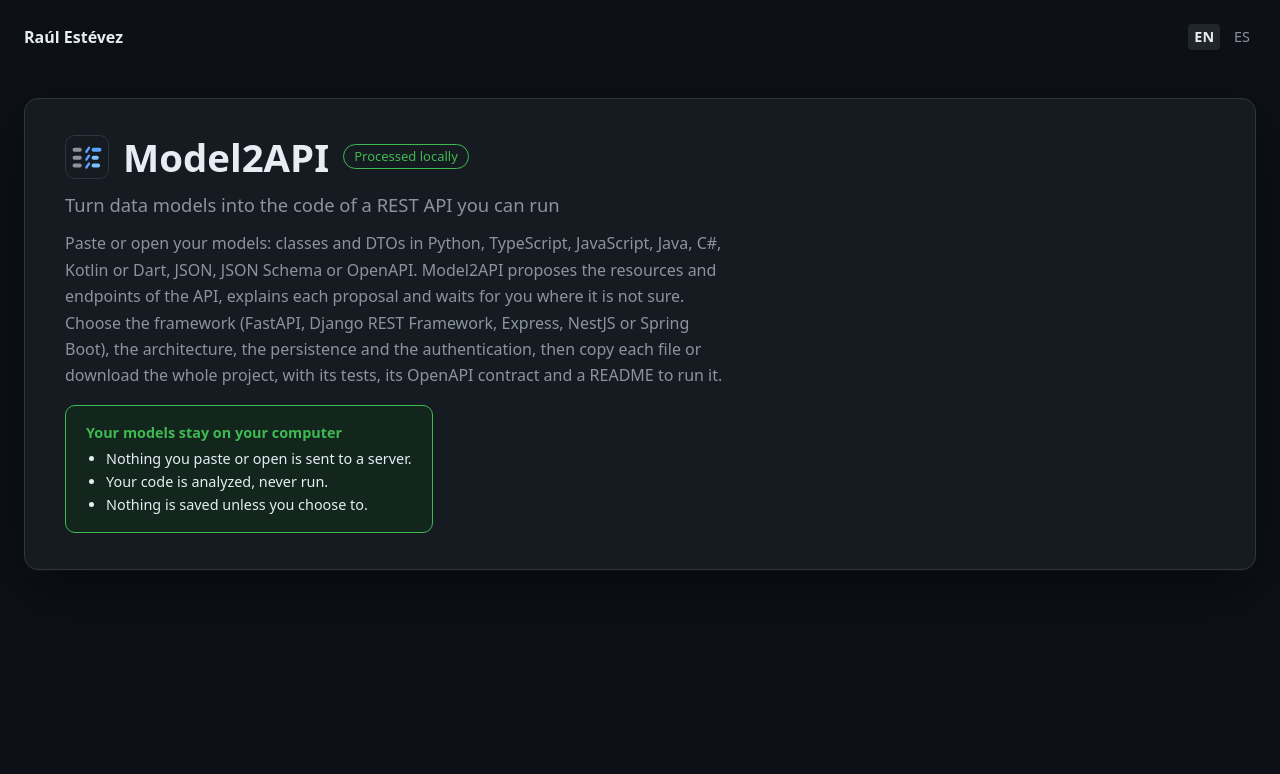
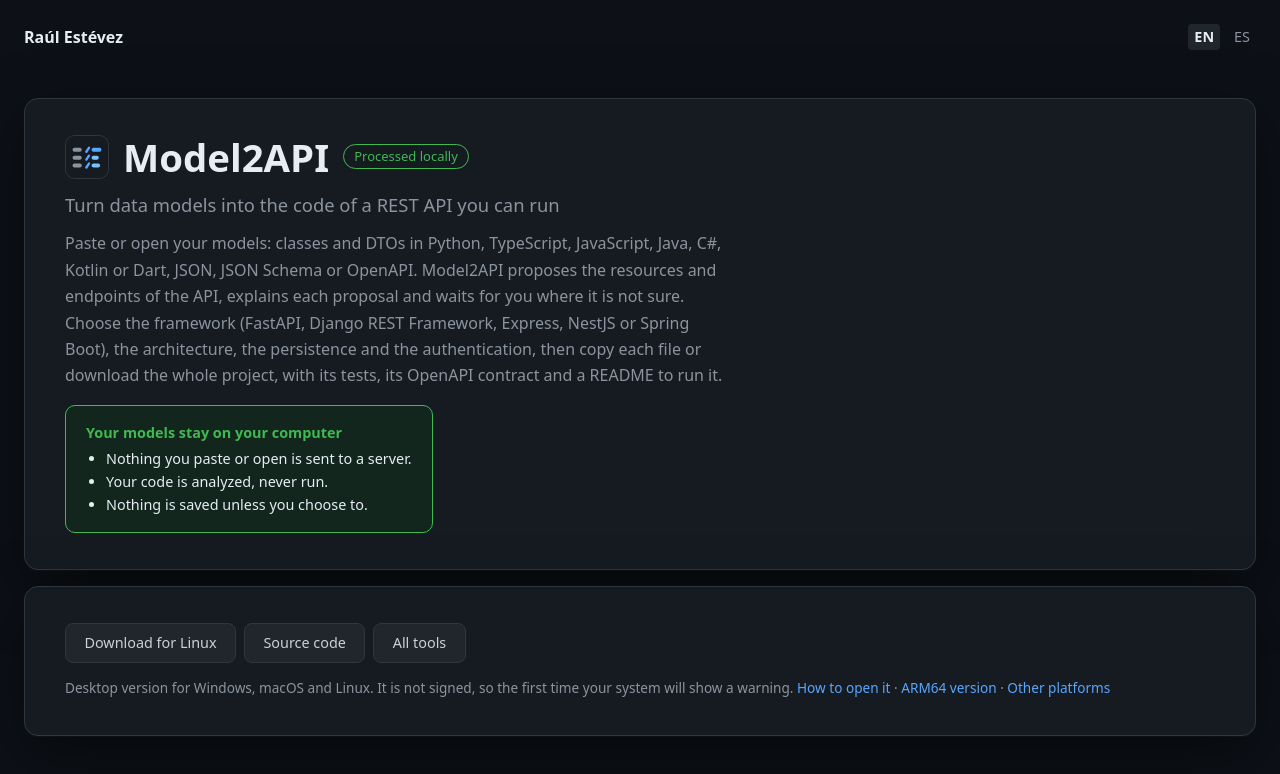
Before and after one commit to RaulEstevezA/Controller2API, a React (Vite) app in the folder web/: page / in a window 1280 px wide. Shown: the top 774 px of the page. Built offline with nearby package versions, Linux system fonts and the light colour scheme.

Commit message:
feat: add the links window with the desktop download

```diff
--- a/web/src/App.tsx
+++ b/web/src/App.tsx
@@ -3,6 +3,7 @@
  */
 import { AppHeader } from './components/layout/AppHeader.tsx'
 import { IntroPanel } from './components/layout/IntroPanel.tsx'
+import { LinksPanel } from './components/layout/LinksPanel.tsx'
 import './App.css'
 
 /** The whole tool, in a single screen (personal_web_style `layouts/tool-page.md`). */
@@ -12,6 +13,7 @@ function App() {
       <AppHeader />
       <main className="app__main">
         <IntroPanel />
+        <LinksPanel />
       </main>
     </div>
   )
--- /dev/null
+++ b/web/src/components/layout/LinksPanel.css
@@ -0,0 +1,21 @@
+/* Links window (personal_web_style layouts/tool-page.md, "Enlaces finales"). */
+
+.links {
+  display: flex;
+  flex-direction: column;
+  gap: 14px;
+  margin-top: var(--space-16);
+  padding: var(--window-padding);
+}
+
+.links__note {
+  color: var(--muted);
+  font-size: var(--font-note);
+  line-height: var(--leading-code);
+}
+
+@media (max-width: 600px) {
+  .links {
+    padding: var(--window-padding-mobile);
+  }
+}
--- /dev/null
+++ b/web/src/components/layout/LinksPanel.tsx
@@ -0,0 +1,75 @@
+/**
+ * Links window under the workspace: the desktop download for the visitor's system, the source code and the
+ * other tools (personal_web_style layouts/tool-page.md, "Enlaces finales").
+ */
+import { useEffect, useState } from 'react'
+import { detectArchitecture, detectPlatform, downloadUrl, hasArchitectureChoice, type Architecture } from '../../app/desktopDownload.ts'
+import { RELEASES_URL, SOURCE_URL, TOOLS_URL } from '../../app/links.ts'
+import { useI18n } from '../../i18n/useI18n.ts'
+import './LinksPanel.css'
+
+// Read once: the system does not change while the page is open
+const platform = detectPlatform(navigator)
+const ARCHITECTURE_NAMES: Record<Architecture, string> = { x64: 'x64', arm64: 'ARM64' }
+
+/** Download, source code and all tools, with a note on the unsigned desktop version. */
+export function LinksPanel() {
+  const { t } = useI18n()
+  // x64 until the browser says otherwise; the note always links the other one in case it guessed wrong
+  const [architecture, setArchitecture] = useState<Architecture>('x64')
+  const choice = platform !== null && hasArchitectureChoice(platform)
+  const otherArchitecture: Architecture = architecture === 'x64' ? 'arm64' : 'x64'
+
+  useEffect(() => {
+    if (!choice) return
+    let active = true
+    void detectArchitecture(navigator).then((detected) => {
+      if (active && detected) setArchitecture(detected)
+    })
+    return () => {
+      active = false
+    }
+  }, [choice])
+
+  return (
+    <section className="links window" aria-label={t.linksLabel}>
+      <div className="actions">
+        {platform ? (
+          <a className="button" href={downloadUrl(platform, architecture)}>
+            {t.downloadFor(architecture === 'arm64' && choice ? `${platform} ${ARCHITECTURE_NAMES.arm64}` : platform)}
+          </a>
+        ) : (
+          <a className="button" href={RELEASES_URL} target="_blank" rel="noopener">
+            {t.downloadDesktop}
+          </a>
+        )}
+        <a className="button" href={SOURCE_URL} target="_blank" rel="noopener">
+          {t.sourceCode}
+        </a>
+        <a className="button" href={TOOLS_URL}>
+          {t.allTools}
+        </a>
+      </div>
+      <p className="links__note">
+        {t.downloadNote}{' '}
+        <a href={t.howToOpenUrl} target="_blank" rel="noopener">
+          {t.howToOpen}
+        </a>
+        {platform && choice && (
+          <>
+            {' · '}
+            <a href={downloadUrl(platform, otherArchitecture)}>{t.otherArchitecture(ARCHITECTURE_NAMES[otherArchitecture])}</a>
+          </>
+        )}
+        {platform && (
+          <>
+            {' · '}
+            <a href={RELEASES_URL} target="_blank" rel="noopener">
+              {t.otherPlatforms}
+            </a>
+          </>
+        )}
+      </p>
+    </section>
+  )
+}
--- a/web/src/i18n/messages.ts
+++ b/web/src/i18n/messages.ts
@@ -22,6 +22,16 @@ const en = {
     'Your code is analyzed, never run.',
     'Nothing is saved unless you choose to.',
   ],
+  linksLabel: 'Downloads and links',
+  downloadDesktop: 'Download for desktop',
+  downloadFor: (platform: string) => `Download for ${platform}`,
+  otherPlatforms: 'Other platforms',
+  otherArchitecture: (architecture: string) => `${architecture} version`,
+  downloadNote: 'Desktop version for Windows, macOS and Linux. It is not signed, so the first time your system will show a warning.',
+  howToOpen: 'How to open it',
+  howToOpenUrl: 'https://github.com/RaulEstevezA/Model2API/blob/main/desktop/README_en.md#opening-it-the-first-time',
+  sourceCode: 'Source code',
+  allTools: 'All tools',
 }
 
 /** Every text of the interface in one language. */
@@ -39,6 +49,16 @@ const es: Messages = {
     'Tu código se analiza, nunca se ejecuta.',
     'No se guarda nada salvo que tú lo decidas.',
   ],
+  linksLabel: 'Descargas y enlaces',
+  downloadDesktop: 'Descargar para escritorio',
+  downloadFor: (platform) => `Descargar para ${platform}`,
+  otherPlatforms: 'Otras plataformas',
+  otherArchitecture: (architecture) => `Versión ${architecture}`,
+  downloadNote: 'Versión de escritorio para Windows, macOS y Linux. No está firmada, así que la primera vez el sistema mostrará un aviso.',
+  howToOpen: 'Cómo abrirla',
+  howToOpenUrl: 'https://github.com/RaulEstevezA/Model2API/blob/main/desktop/README_es.md#abrirla-la-primera-vez',
+  sourceCode: 'Código fuente',
+  allTools: 'Todas las herramientas',
 }
 
 /** Texts by language. */
```
Also changed, not shown: 1 other file (tests, documents, lock files or other folders).
